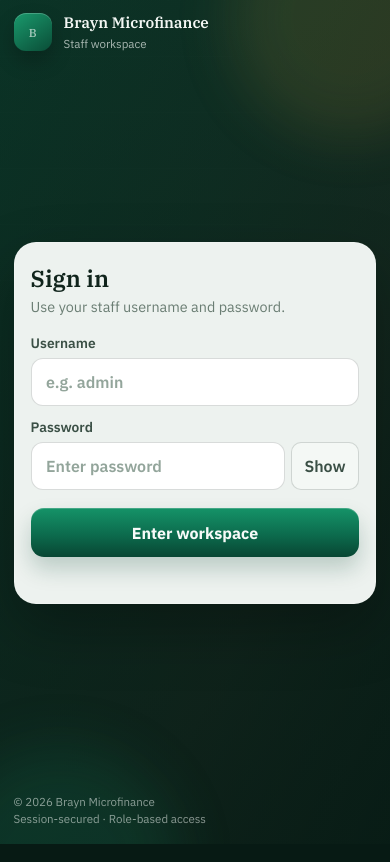
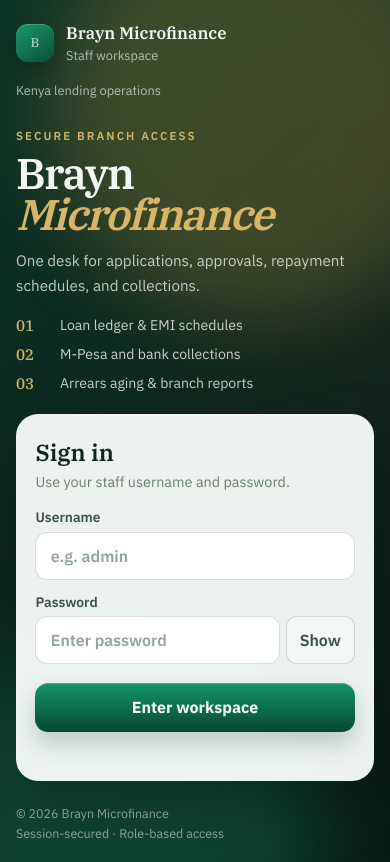
Before and after one commit to Tibancworld/brayn-microfinance, a website: page public/login.html in a window 390 px wide. Drawn offline with Linux system fonts and the light colour scheme; no server answers.

Commit message:
Restore the original login hero layout on desktop and mobile.
Keep working demo credentials and width-safe mobile spacing without hiding the branded intro.

Co-authored-by: Cursor <cursoragent@cursor.com>

```diff
--- a/public/css/styles.css
+++ b/public/css/styles.css
@@ -1170,18 +1170,17 @@ button.linkish {
   .quick-links { grid-template-columns: 1fr 1fr; }
   .auth-main {
     grid-template-columns: 1fr;
-    grid-template-areas: "form" "intro";
-    gap: 1rem;
-    padding: 0.25rem 0 0.75rem;
+    grid-template-areas: "intro" "form";
+    gap: 1.25rem;
+    padding: 0.5rem 0 1rem;
   }
   .auth-form {
     margin: 0;
     width: 100%;
-    padding: 1.2rem 1rem 1rem;
+    padding: 1.35rem 1.2rem 1.15rem;
   }
-  .auth-intro h1 { font-size: clamp(1.8rem, 9vw, 2.6rem); }
-  .auth-lead { font-size: 0.95rem; max-width: none; }
-  .auth-points { display: none; }
+  .auth-intro h1 { font-size: clamp(2.2rem, 10vw, 3.4rem); }
+  .auth-lead { font-size: 0.98rem; }
 }
 
 @media (max-width: 720px) {
@@ -1336,7 +1335,7 @@ button.linkish {
   }
   .doc-grid { grid-template-columns: 1fr !important; }
 
-  /* Login: fit one phone screen without pinch-zoom */
+  /* Login: original hero + form, kept within the phone width */
   .auth-page,
   .auth-stage {
     min-height: 100dvh;
@@ -1345,10 +1344,9 @@ button.linkish {
   }
   .auth-stage {
     padding:
-      calc(0.75rem + env(safe-area-inset-top))
-      0.85rem
-      calc(0.75rem + env(safe-area-inset-bottom));
-    grid-template-rows: auto 1fr auto;
+      calc(1rem + env(safe-area-inset-top))
+      1rem
+      calc(1rem + env(safe-area-inset-bottom));
   }
   .auth-top,
   .auth-main,
@@ -1357,61 +1355,63 @@ button.linkish {
     max-width: 100%;
   }
   .auth-top {
-    flex-direction: row;
-    align-items: center;
-    justify-content: space-between;
-    gap: 0.5rem;
-    padding: 0 0 0.5rem;
+    align-items: flex-start;
+    flex-direction: column;
+    gap: 0.35rem;
+    padding-bottom: 0.5rem;
   }
-  .auth-top-note { display: none; }
-  .auth-brand strong { font-size: 0.95rem; }
-  .auth-brand span { font-size: 0.72rem; }
-  .auth-intro { display: none; }
   .auth-main {
-    grid-template-areas: "form";
-    align-content: center;
-    padding: 0.25rem 0;
+    grid-template-areas: "intro" "form";
+    gap: 1.35rem;
+    padding: 0.5rem 0 1rem;
   }
-  .auth-field input,
-  .auth-eye,
-  .auth-submit,
-  .auth-chip {
-    font-size: 16px;
+  .auth-intro { display: block; }
+  .auth-intro h1 {
+    font-size: clamp(2.2rem, 11vw, 3.2rem);
+    word-break: break-word;
+  }
+  .auth-kicker { margin-bottom: 0.65rem; }
+  .auth-lead {
+    margin-top: 0.85rem;
+    font-size: 0.95rem;
+    max-width: none;
+  }
+  .auth-points {
+    display: grid;
+    margin-top: 1.15rem;
+    gap: 0.55rem;
+  }
+  .auth-points li { font-size: 0.88rem; }
+  .auth-form {
+    margin: 0;
+    width: 100%;
+    padding: 1.35rem 1.15rem 1.15rem;
   }
   .auth-field input,
   .auth-eye,
   .auth-submit {
     min-height: 48px;
+    font-size: 16px;
   }
   .auth-demo-row {
-    display: grid;
-    grid-template-columns: repeat(3, minmax(0, 1fr));
-    gap: 0.4rem;
+    display: flex;
+    flex-wrap: wrap;
+    gap: 0.45rem;
   }
   .auth-chip {
-    width: 100%;
-    min-height: 42px;
-    padding: 0.45rem 0.35rem;
-    border-radius: 12px;
+    min-height: 40px;
+    padding: 0.45rem 0.8rem;
+    border-radius: 999px;
     font-size: 0.84rem;
   }
   .auth-foot {
     flex-direction: column;
-    gap: 0.15rem;
-    font-size: 0.72rem;
-    padding-top: 0.5rem;
-  }
-  .auth-glow-a,
-  .auth-glow-b {
-    width: 240px;
-    height: 240px;
-    filter: blur(28px);
-    opacity: 0.55;
+    gap: 0.25rem;
+    font-size: 0.78rem;
   }
 }
 
 @media (max-width: 420px) {
   .quick-links { grid-template-columns: 1fr; }
   .brand { font-size: 0.95rem; }
-  .auth-demo-row { grid-template-columns: 1fr; }
 }
--- a/public/login.html
+++ b/public/login.html
@@ -27,6 +27,19 @@
       </header>
 
       <main class="auth-main">
+        <section class="auth-intro">
+          <p class="auth-kicker">Secure branch access</p>
+          <h1>Brayn<br /><em>Microfinance</em></h1>
+          <p class="auth-lead">
+            One desk for applications, approvals, repayment schedules, and collections.
+          </p>
+          <ul class="auth-points">
+            <li><span>01</span> Loan ledger & EMI schedules</li>
+            <li><span>02</span> M-Pesa and bank collections</li>
+            <li><span>03</span> Arrears aging & branch reports</li>
+          </ul>
+        </section>
+
         <section class="auth-form-shell" aria-label="Sign in">
           <form id="loginForm" class="auth-form">
             <div class="auth-form-head">
@@ -56,19 +69,6 @@
             </div>
           </form>
         </section>
-
-        <section class="auth-intro">
-          <p class="auth-kicker">Secure branch access</p>
-          <h1>Brayn<br /><em>Microfinance</em></h1>
-          <p class="auth-lead">
-            One desk for applications, approvals, repayment schedules, and collections.
-          </p>
-          <ul class="auth-points">
-            <li><span>01</span> Loan ledger & EMI schedules</li>
-            <li><span>02</span> M-Pesa and bank collections</li>
-            <li><span>03</span> Arrears aging & branch reports</li>
-          </ul>
-        </section>
       </main>
 
       <footer class="auth-foot">
```
